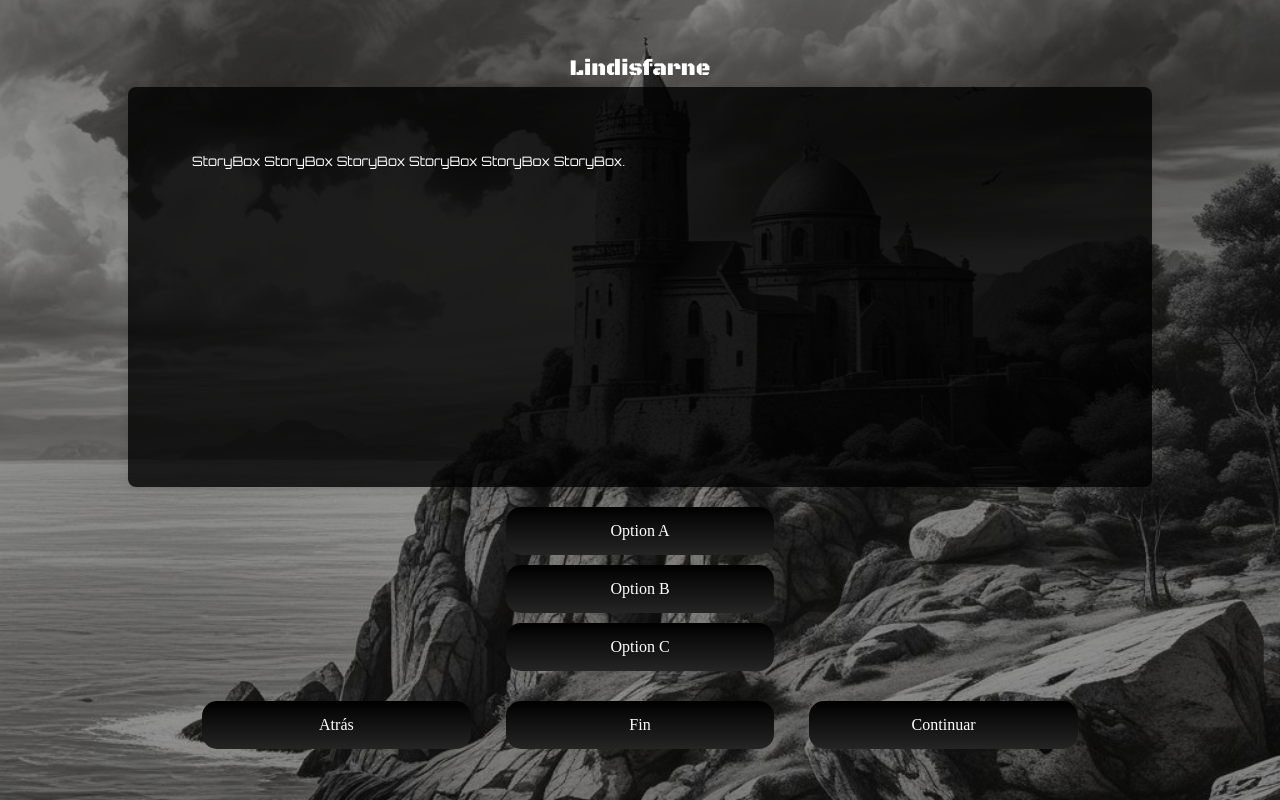
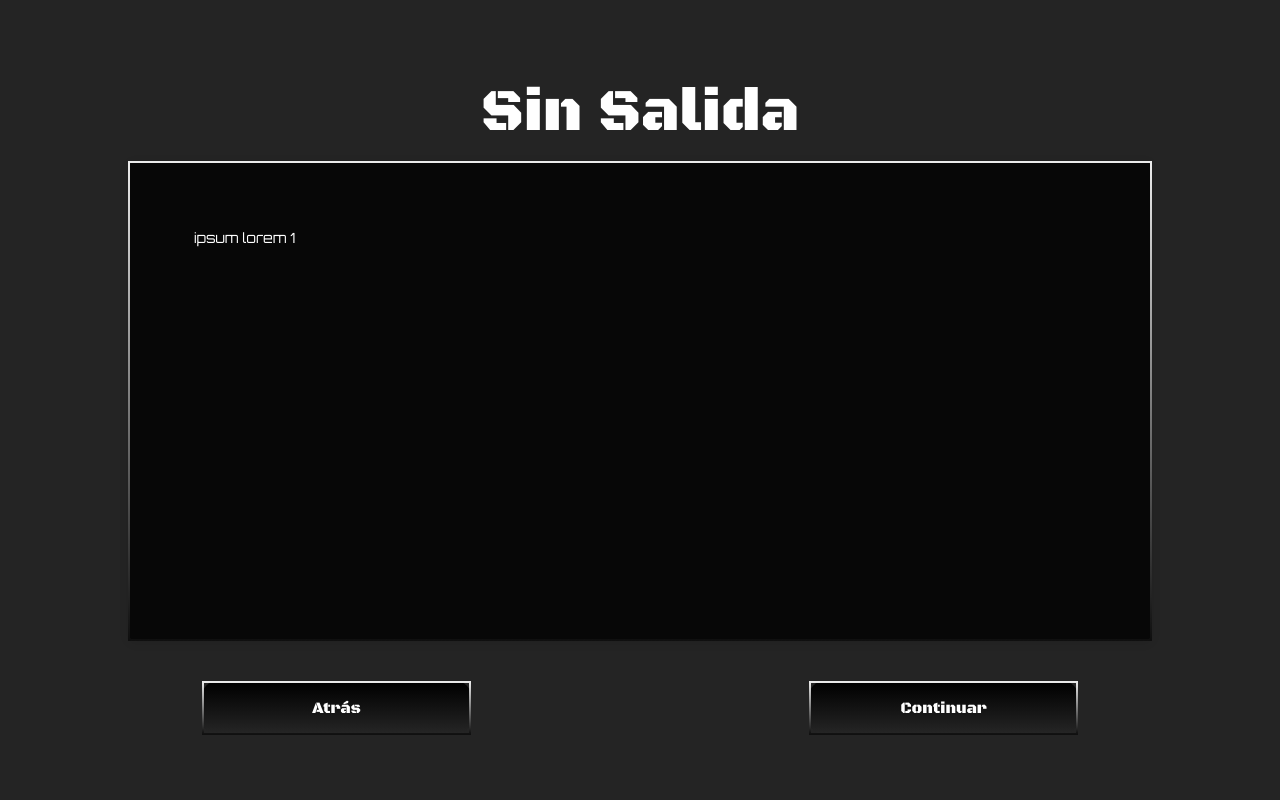
Before and after one commit to pablosja/Lindisfarne-Front, a Vue app: page / in a window 1280 px wide. Built offline with nearby package versions, Linux system fonts and the light colour scheme.

Commit message:
logic done on story navigation and ending calculation. pinia persistence implemented

```diff
--- a/package.json
+++ b/package.json
@@ -11,6 +11,7 @@
   },
   "dependencies": {
     "pinia": "^2.1.7",
+    "pinia-plugin-persistedstate": "^4.0.2",
     "vue": "^3.4.29",
     "vue-router": "^4.3.3"
   },
--- a/src/main.js
+++ b/src/main.js
@@ -2,13 +2,18 @@ import './assets/main.css'
 
 import { createApp } from 'vue'
 import { createPinia } from 'pinia'
+// import persistedState from 'pinia-plugin-persistedstate'  // Importa el plugin de persistencia
 
 import App from './App.vue'
 import router from './router'
 
+// Crea la instancia de Pinia y añade el plugin de persistencia
+const pinia = createPinia()
+// pinia.use(persistedState)
+
 const app = createApp(App)
 
-app.use(createPinia())
+app.use(pinia)  // Usa la instancia de Pinia con el plugin configurado
 app.use(router)
 
 app.mount('#app')
--- /dev/null
+++ b/src/stores/useStoryStore.js
@@ -0,0 +1,32 @@
+import { defineStore } from 'pinia';
+
+export const useStoryStore = defineStore('story', {
+  persist: true,  // Activa la persistencia
+
+  state: () => ({
+    currentPage: 1,
+    previousPages: [],
+    optAClicks: 0,
+    optBClicks: 0
+  }),
+
+  actions: {
+    goToPage(pageId) {
+      if (this.currentPage) {
+        this.previousPages.push(this.currentPage);
+      }
+      this.currentPage = pageId;
+    },
+    goBack() {
+      if (this.previousPages.length > 0) {
+        this.currentPage = this.previousPages.pop();
+      }
+    },
+    incrementOptA() {
+      this.optAClicks++;
+    },
+    incrementOptB() {
+      this.optBClicks++;
+    }
+  }
+});
--- a/src/story.json
+++ b/src/story.json
@@ -76,7 +76,7 @@
         },
         {
             "id": 7,
-            "story": "ipsum lorem 8",
+            "story": "ipsum lorem 7",
             "isMultipleOptions": false,
             "nextPage": [
                 {
@@ -134,7 +134,7 @@
         {
             "id": 12,
             "story": "lorem ipsum 12",
-            "isMultipleOptions": true,
+            "isMultipleOptions": false,
             "nextPage": [
                 {
                     "endId": "f1",
--- a/src/views/ClosingView.vue
+++ b/src/views/ClosingView.vue
@@ -32,7 +32,7 @@
 
   <style scoped>
   .home {
-    background-image: url('../assets/monastery.jpg');
+    background-color: rgb(60,60,60);
     background-size: cover;
     background-position: center;
     height: 100vh;
@@ -83,7 +83,7 @@
     border-radius: 5px; /* Bordes redondeados */
     padding: 15px 30px; /* Padding del botón */
     font-size: 16px; /* Tamaño de fuente del botón */
-    font-family: "Orbitron", sans-serif;
+    font-family: "Black Ops One", system-ui;
   font-optical-sizing: auto;
   font-weight: 400;
   font-style: normal;
--- a/src/views/HomeView.vue
+++ b/src/views/HomeView.vue
@@ -31,7 +31,7 @@ export default {
 
 <style scoped>
 .home {
-  background-image: url('../assets/monastery.jpg');
+  background-color: rgb(60,60,60,);
   background-size: cover;
   background-position: center;
   height: 100vh;
--- a/src/views/StoryView.vue
+++ b/src/views/StoryView.vue
@@ -1,31 +1,95 @@
 <template>
   <body>
-      <h2>Lindisfarne</h2>
-      <div id="storyBox">StoryBox StoryBox StoryBox StoryBox StoryBox StoryBox.</div>
+    <h2>Sin Salida</h2>
+    <div id="storyBox">{{ currentStoryPage.story }}</div>
     <div class="storyBtns">
-        <div class="optBtns">
-          <button id="optAbtn">Option A</button>
-          <button id="optBbtn">Option B</button>
-          <button id="optCbtn">Option C</button>
+      <div class="optBtns" v-if="currentStoryPage.isMultipleOptions">
+        <button id="optAbtn" @click="handleOptionA(currentStoryPage.nextPage[0].nextPage)">
+          {{ currentStoryPage.nextPage[0].btnText }}
+        </button>
+        <button id="optBbtn" @click="handleOptionB(currentStoryPage.nextPage[1].nextPage)">
+          {{ currentStoryPage.nextPage[1].btnText }}
+        </button>
       </div>
       <div class="smallBtns">
-          <button id="backBtn">Atrás</button>
-          <button id="endBtn">Fin</button>
-          <button id="continueBtn">Continuar</button>
+        <button id="backBtn" v-if="showBackBtn" @click="goBack">Atrás</button>
+        <button id="endBtn" v-if="isEndPage" @click="goToNextPage('ClosingPage')">Fin</button>
+        <button id="continueBtn" v-if="!currentStoryPage.isMultipleOptions && !isEndPage" @click="goToNextPage">Continuar</button>
       </div>
     </div>
   </body>
 </template>
 
 <script>
+import jsonData from '../story.json'
+import { useStoryStore } from '../stores/useStoryStore';
+import { computed } from 'vue';
+
 export default {
-    name: 'StoryView'
+  name: 'StoryView',
+  setup() {
+    const storyStore = useStoryStore();
+
+    const currentStoryPage = computed(() => {
+      return jsonData.pages.find(page => page.id === storyStore.currentPage);
+    });
+
+    const showBackBtn = computed(() => {
+      return [1, 2, 5, 8, 11, 12].includes(storyStore.currentPage);
+    });
+
+    const isEndPage = computed(() => {
+      return [13, 14].includes(storyStore.currentPage);
+    });
+
+    const goToNextPage = () => {
+      if (currentStoryPage.value.id === 12) {
+        if (storyStore.optAClicks > storyStore.optBClicks) {
+          storyStore.goToPage(13);
+        } else {
+          storyStore.goToPage(14);
+        }
+      } else {
+        const nextPageId = currentStoryPage.value.nextPage[0].nextPage; // Suponiendo que el siguiente paso siempre será el primero
+        storyStore.goToPage(nextPageId);
+      }
+    };
+
+    const goBack = () => {
+      storyStore.goBack();
+    };
+
+    const handleOptionA = (nextPageId) => {
+      storyStore.incrementOptA();
+      storyStore.goToPage(nextPageId);
+    };
+
+    const handleOptionB = (nextPageId) => {
+      storyStore.incrementOptB();
+      storyStore.goToPage(nextPageId);
+    };
+
+    return {
+      currentStoryPage,
+      goToNextPage,
+      goBack,
+      handleOptionA,
+      handleOptionB,
+      showBackBtn,
+      isEndPage,
+    };
+  }
 };
 </script>
 
+
+
+
+
 <style scoped>
+/* Fondo y diseño general */
 body {
-    background-image: url('../assets/monastery.jpg');
+  background-color: rgb(60, 60, 60);
   background-size: cover;
   background-position: center;
   height: 100vh;
@@ -39,7 +103,7 @@
 }
 
 body::after {
-    content: '';
+  content: "";
   position: absolute;
   top: 0;
   left: 0;
@@ -49,21 +113,24 @@
   z-index: 1;
 }
 
+/* Estilo del título */
 h2 {
   font-family: "Black Ops One", system-ui;
   font-weight: 400;
   font-style: normal;
   color: white;
   z-index: 2;
+  font-size: 60px;
 }
 
+/* Cuadro de historia */
 #storyBox {
   font-family: "Orbitron", system-ui;
-    font-size: 13px;
+  font-size: 14px;
   background: rgba(0, 0, 0, 0.8);
   width: 80%;
-    height: 50%;
-    padding: 5%; /* Padding del 5% alrededor del contenido */
+  height: 60%;
+  padding: 5%; /* Padding alrededor del contenido */
   border-radius: 8px;
   box-shadow: 0 2px 10px rgba(0, 0, 0, 0.1);
   position: relative;
@@ -71,8 +138,12 @@
   color: white;
   text-align: left; /* Alineación a la izquierda */
   overflow-y: auto;
+  border: 2px solid transparent;
+  border-image: linear-gradient(to bottom, rgb(235, 235, 235), rgb(15, 15, 15))
+    1; /* Borde con gradiente */
 }
 
+/* Contenedor de los botones */
 .storyBtns {
   z-index: 2;
   width: 70%;
@@ -82,28 +153,44 @@
   margin-top: 20px;
 }
 
+/* Botones de opciones */
 .optBtns button {
-    width: 100%; /* Los botones ocupan todo el ancho de storyBox */
+  width: 100%; /* Los botones ocupan todo el ancho del storyBox */
   margin-bottom: 10px;
+  font-family: "Orbitron", system-ui;
 }
 
-  #optAbtn, #optBbtn, #optCbtn, #backBtn, #endBtn, #continueBtn {
+/* Estilos generales de botones */
+#optAbtn,
+#optBbtn,
+#optCbtn,
+#backBtn,
+#endBtn,
+#continueBtn {
   background: linear-gradient(to bottom, #000000, #252525);
   color: white;
-    border: none;
+  border: 2px solid transparent;
+  border-image: linear-gradient(to bottom, rgb(235, 235, 235), rgb(15, 15, 15))
+    1; /* Borde con gradiente */
   border-radius: 15px;
   padding: 15px;
   font-size: 16px;
-    font-family: "Metamorphous", serif;
   cursor: pointer;
   transition: background-color 0.3s ease, transform 0.2s ease;
 }
 
-  #optAbtn:hover, #optBbtn:hover, #optCbtn:hover, #backBtn:hover, #endBtn:hover, #continueBtn:hover {
-    background-color: #333333; /* Cambio de color en hover */
-    transform: scale(1.05); /* Efecto de agrandamiento en hover */
+/* Efecto hover para los botones */
+#optAbtn:hover,
+#optBbtn:hover,
+#optCbtn:hover,
+#backBtn:hover,
+#endBtn:hover,
+#continueBtn:hover {
+  background-color: #333333;
+  transform: scale(1.05);
 }
 
+/* Botones pequeños */
 .smallBtns {
   display: flex;
   justify-content: space-between;
@@ -113,16 +200,19 @@
 
 .smallBtns button {
   width: 30%; /* Cada botón ocupa el 30% del ancho disponible */
-    margin: 0 10px; /* Espacio lateral entre botones */
+  margin: 0 10px;
+  font-family: "Black Ops One", system-ui;
 }
 
+/* Estilos responsivos */
 @media (max-width: 768px) {
   #storyBox {
     width: 90%;
     height: 50%;
   }
 
-    .storyBtns, .smallBtns {
+  .storyBtns,
+  .smallBtns {
     width: 90%;
   }
 }
```
Also changed, not shown: 1 other file (tests, documents, lock files or other folders). Lines whose indentation alone changed are shown as unchanged.
